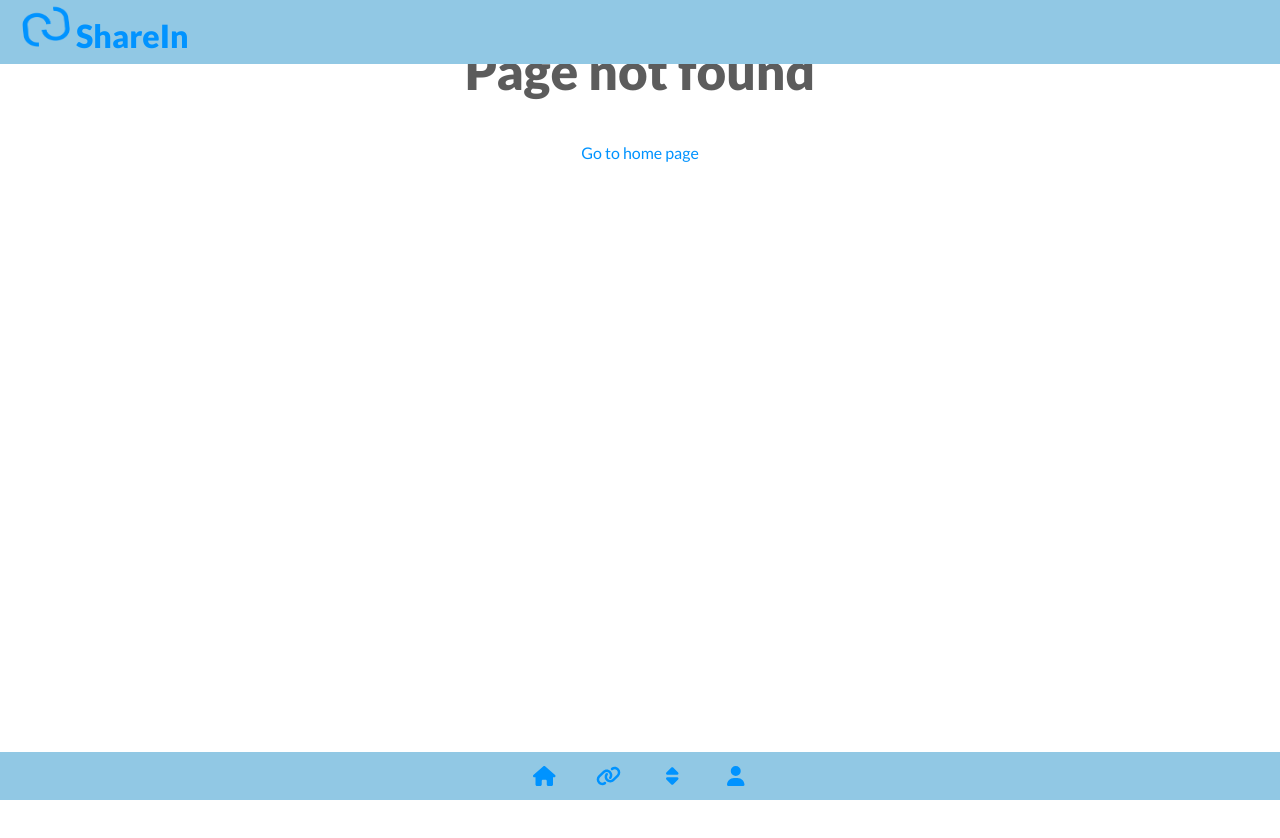
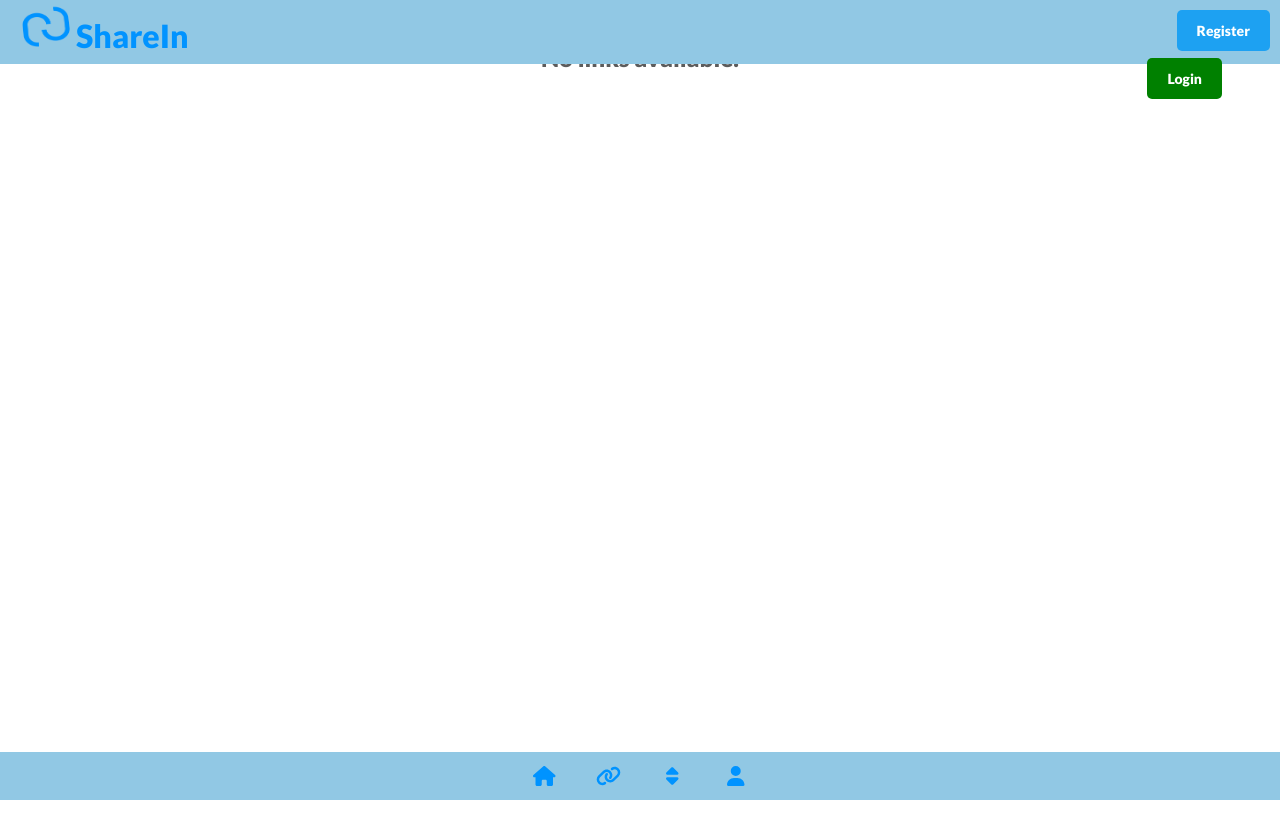
Before and after one commit to AnitaToRemember/proyectoFinal-linkShareFrontend, a React (Vite) app: page /home in a window 1280 px wide. Before the commit this address had no page. Shown: the top 838 px of the page. Built offline with nearby package versions, Linux system fonts and the light colour scheme.

Commit message:
<username now showing in logged as, fixing login and register buttons on home page>

```diff
--- a/src/App.jsx
+++ b/src/App.jsx
@@ -16,9 +16,9 @@ function App() {
     <main>
       <HeaderBar />
         <Routes>
-          <Route path="/" element={<HomePage />}/>
+          <Route path="/" element={<LoginPage />}/>
+          <Route path="/home" element={<HomePage />}/>
           <Route path="/register" element={<RegisterPage />} />
-          <Route path="/login" element={<LoginPage />}/>
           <Route path="/mylinks" element={<MyLinks />} />
           <Route path="/filter"element={<p>filter</p>} />
           <Route path="/links/:id" element={<LinkPage />}/>
--- a/src/components/AllLinks.css
+++ b/src/components/AllLinks.css
@@ -47,3 +47,51 @@
 		color: var(--logoText);
 		font-style: italic;
 	}
+
+	.access-buttons{
+		list-style: none;
+	}
+
+	.login-button {
+		position: absolute;
+		top: 10px;
+		right: 10px;
+		background-color: green;
+		color: #fff;
+		padding: 10px 20px;
+		border: none;
+		border-radius: 5px;
+		cursor: pointer;
+		font-size: 14px;
+		font-weight: bold;
+		list-style: none;
+		margin: 3rem;
+	}
+
+	.register-button {
+		position: absolute;
+		top: 10px;
+		right: 10px;
+		color: #fff;
+		background-color: #1DA1F2;
+		padding: 10px 20px;
+		border: none;
+		border-radius: 5px;
+		cursor: pointer;
+		font-size: 14px;
+		font-weight: bold;
+		list-style: none;
+	}
+
+	.logged-user {
+		position: absolute;
+		top: 10px;
+		right: 10px;
+		padding: 10px 20px;
+		border: none;
+		border-radius: 5px;
+		cursor: pointer;
+		font-size: 14px;
+		font-weight: bold;
+		list-style: none;
+	}
--- a/src/components/Auth.jsx
+++ b/src/components/Auth.jsx
@@ -6,17 +6,17 @@ export const Auth = () => {
   const { user, logout } = useContext(AuthContext);
 
   return user ? (
-    <section>
-      Logged in as <Link to={`/user/${user.id}`}>{user.email}</Link>{" "}
+    <section className="logged-user">
+      Logged in as <Link to={`/user/${user.id}`}>{user.username}</Link>{" "}
       <button onClick={() => logout()}>Logout</button>
     </section>
   ) : (
-    <ul>
+    <ul className="access-buttons" >
       <li>
-        <Link to={"/register"}>Register</Link>
+        <Link className="register-button" to={"/register"}>Register</Link>
       </li>
       <li>
-        <Link to={"/login"}>Login</Link>
+        <Link className="login-button" to={"/login"}>Login</Link>
       </li>
     </ul>
   );
--- a/src/pages/AccountPage.jsx
+++ b/src/pages/AccountPage.jsx
@@ -3,9 +3,7 @@ const AccountPage = () => {
 
     return (
         <section>
-            <h3>Acount Page</h3>
-
-
+            <h1>Account Page</h1>
         </section>
     )
 }
--- a/src/pages/HomePage.jsx
+++ b/src/pages/HomePage.jsx
@@ -8,8 +8,12 @@ function HomePage() {
 
 return (
     <main>
-        <Auth />
+        <header>
+            <Auth />
+        </header>
+        <div>
         <ListAllLinks />
+        </div>
     </main>
     )
 }
--- a/src/pages/LoginPage.jsx
+++ b/src/pages/LoginPage.jsx
@@ -17,7 +17,7 @@ const LoginPage = () => {
     try {
       const token = await loginUserService({ email, password });
       login(token);
-      navigate("/");
+      navigate("/home");
     } catch (error) {
       setError(error.message);
     }
--- a/src/pages/MyLinks.jsx
+++ b/src/pages/MyLinks.jsx
@@ -4,6 +4,7 @@ const MyLinks = () => {
 
     return (
         <div className="all-links">
+            <h1>My links</h1>
             <ListAllLinks />
         </div>
 
```
